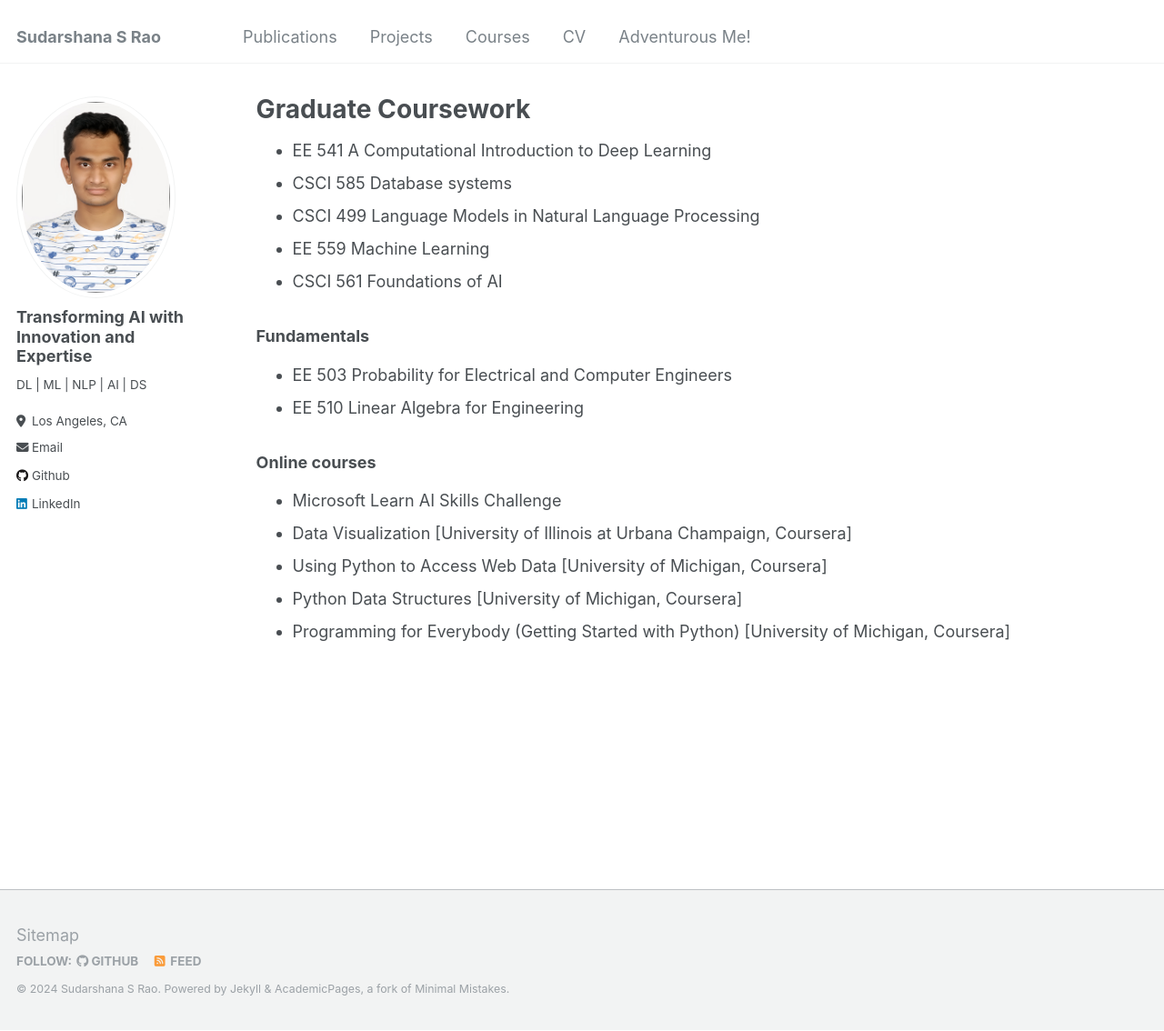
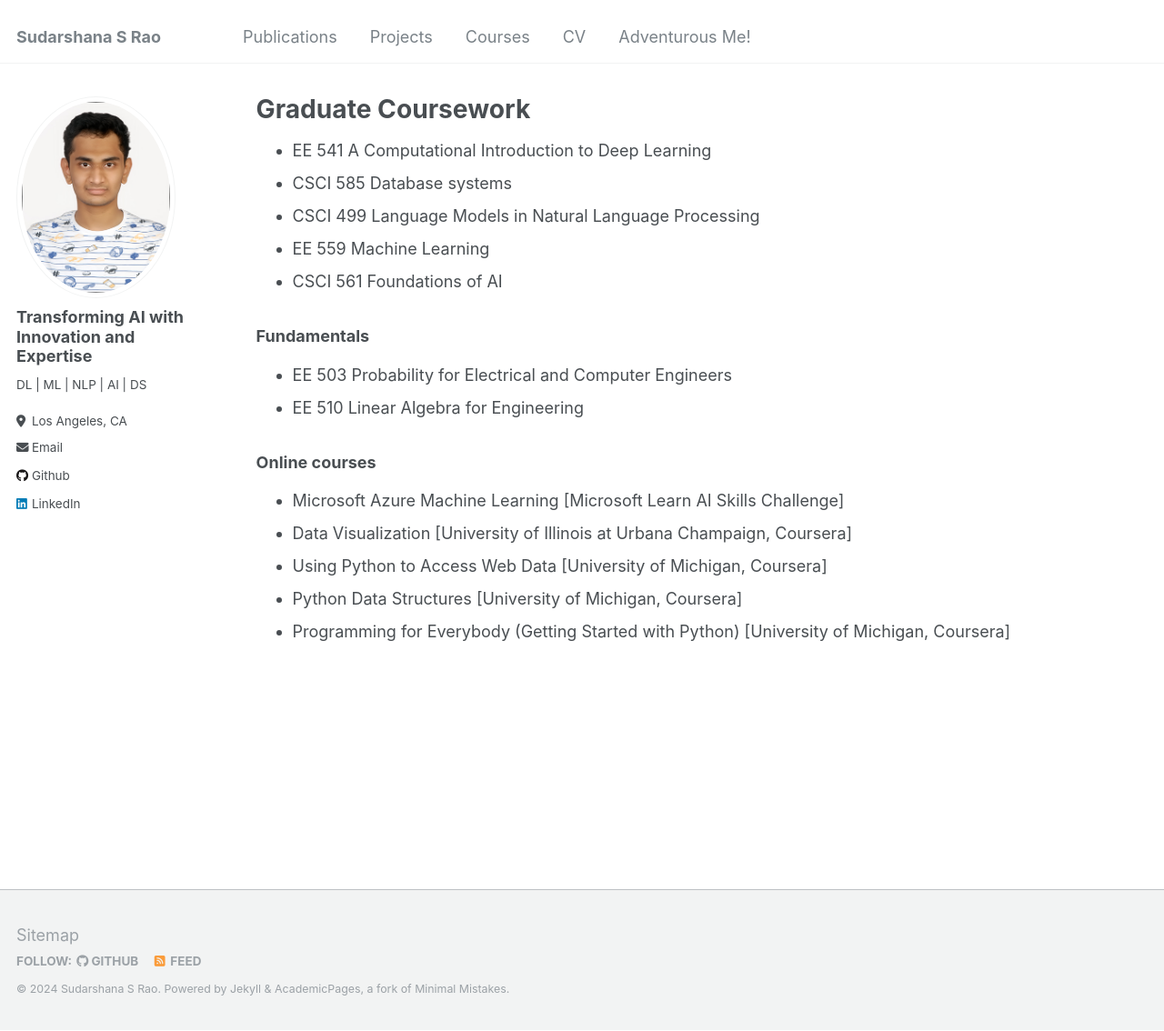
Before and after one commit to SudarshanaSRao/SudarshanaSRao.github.io, a Jekyll site: the page built from _pages/courses.md, in a window 1280 px wide and 1134 px high. Shown: the whole window at 91% size. Built offline with Jekyll 4.4.1, drawn with Linux system fonts in a browser that asks for light colours.

Commit message:
Update courses.md

```diff
--- a/_pages/courses.md
+++ b/_pages/courses.md
@@ -21,7 +21,7 @@ redirect_from:
 * EE 510  Linear Algebra for Engineering
 
 ### Online courses
-* Microsoft Learn AI Skills Challenge
+* Microsoft Azure Machine Learning [Microsoft Learn AI Skills Challenge]
 * Data Visualization [University of Illinois at Urbana Champaign, Coursera]
 * Using Python to Access Web Data [University of Michigan, Coursera]
 * Python Data Structures [University of Michigan, Coursera]
```
